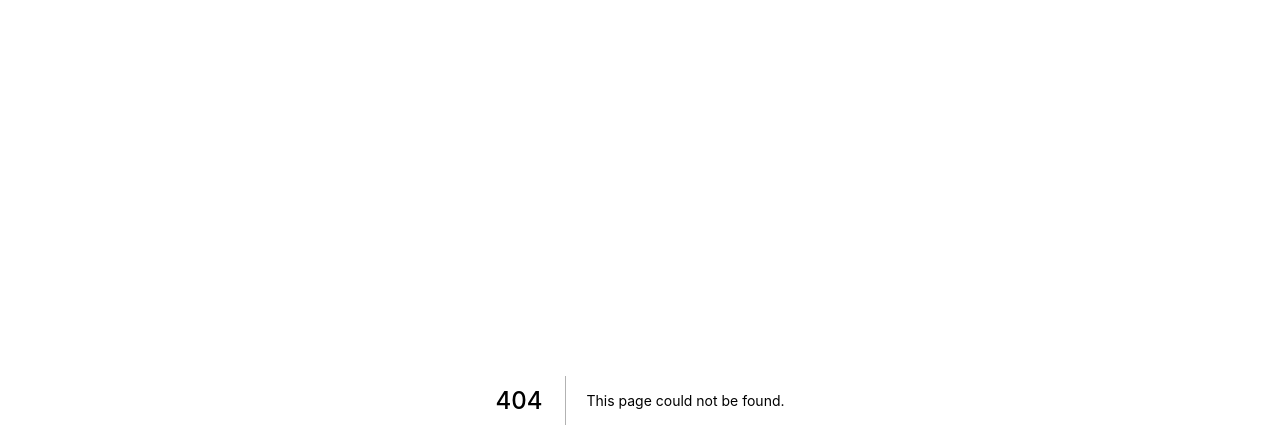
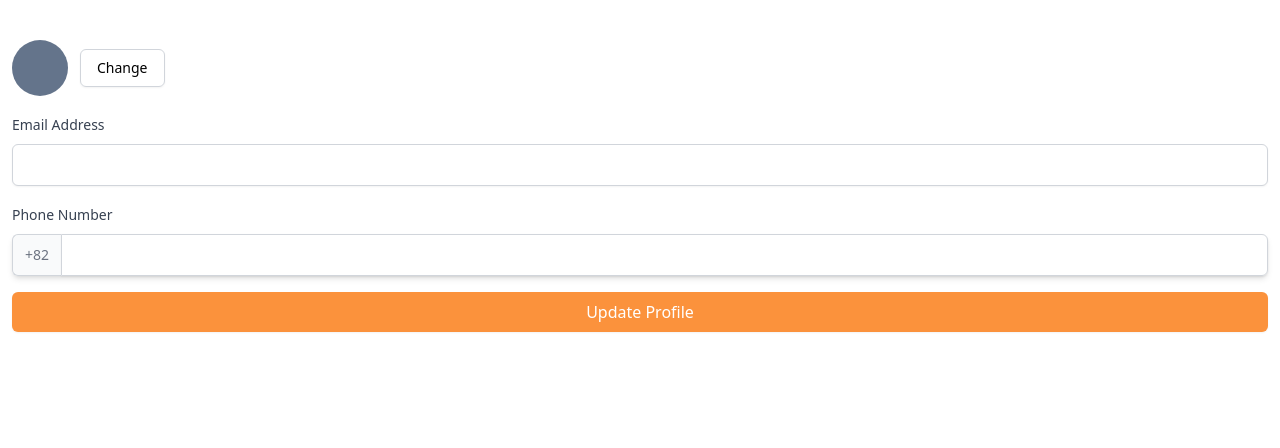
Before and after one commit to leye195/carrot-market-clone, a Next.js app: page /profile/edit in a window 1280 px wide. Before the commit this address had no page. Shown: the top 448 px of the page. Built offline with nearby package versions, Linux system fonts and the light colour scheme.

Commit message:
feat: edit profile page markup

```diff
--- /dev/null
+++ b/pages/profile/edit.tsx
@@ -0,0 +1,60 @@
+import Button from "components/Button";
+import type { NextPage } from "next";
+
+const EditProfile: NextPage = () => {
+  return (
+    <div className="py-10 space-y-4">
+      <div className="flex items-center space-x-3 px-3">
+        <div className="w-14 h-14 rounded-full bg-slate-500" />
+        <label
+          htmlFor="picture"
+          className="cursor-pointer py-2 px-4 border border-gray-300 rounded-md shadow-sm text-sm font-medium focus:ring-offset-2 focus:ring-orange-400 focus:outline-none"
+        >
+          Change
+          <input className="hidden" type="file" id="picfure" accept="image/*" />
+        </label>
+      </div>
+      <div className="px-3 space-y-2">
+        <label className="text-sm text-gray-700" htmlFor="email">
+          Email Address
+        </label>
+        <input
+          id="email"
+          className="w-full appearance-none px-3 py-2 border-gray-300 rounded-md  placeholder-gray-400 shadow-sm
+                focus:outline-none focus:ring-orange-400 focus:border-orange-400"
+          type="email"
+          required
+        />
+      </div>
+      <div className="px-3 space-y-2">
+        <label className="text-sm text-gray-700" htmlFor="phone">
+          Phone Number
+        </label>
+        <div className="flex rounded-md shadow-md">
+          <span className="flex items-center justify-center px-3 rounded-l-md border border-r-0 border-gray-300 bg-gray-50 text-gray-500 select-none text-sm">
+            +82
+          </span>
+          <input
+            id="phone"
+            className="w-full appearance-none px-3 py-2 border-gray-300 rounded-r-md   placeholder-gray-400 shadow-sm
+                  focus:outline-none focus:ring-orange-400 focus:border-orange-400"
+            type="number"
+            required
+          />
+        </div>
+      </div>
+      <div className="mt-6 px-3">
+        <Button
+          type="button"
+          className="bg-orange-400 text-white hover:bg-orange-600 px-4 py-2 border-transparent rounded-md  shadow-sm font-medium
+            focus:ring-offset-2 focus:ring-orange-400 focus:outline-none w-full
+          "
+        >
+          Update Profile
+        </Button>
+      </div>
+    </div>
+  );
+};
+
+export default EditProfile;
```
